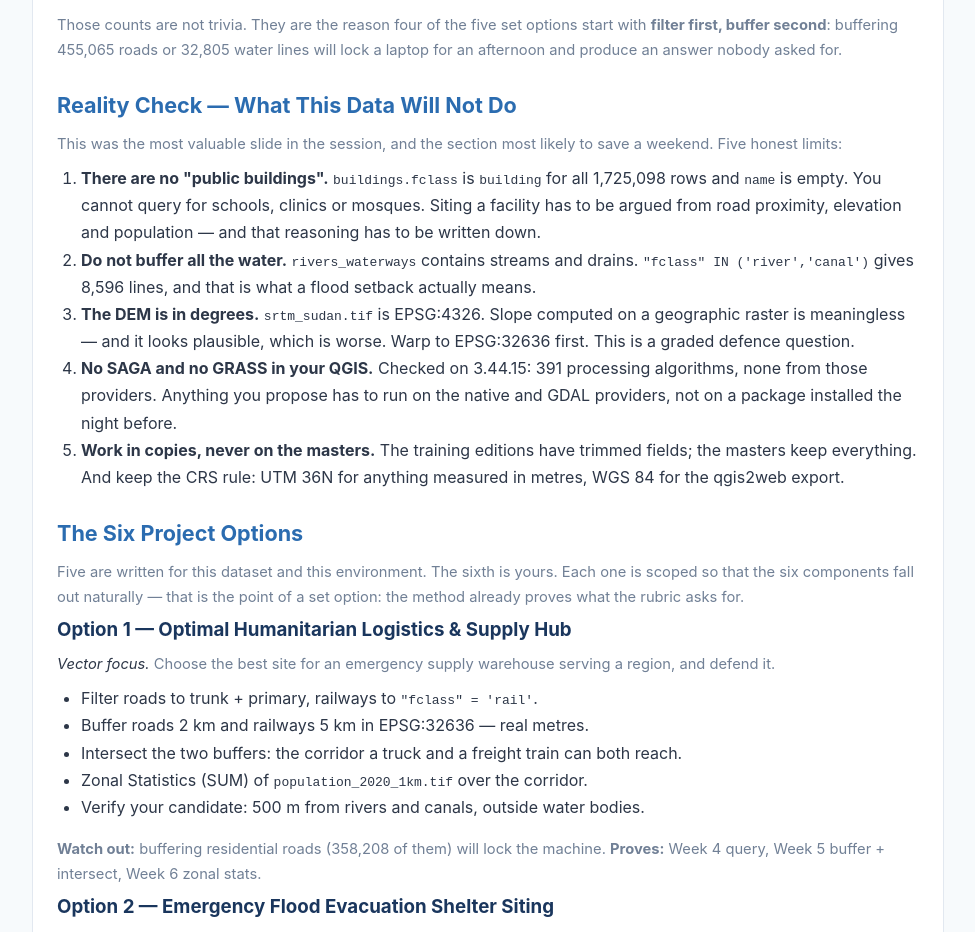
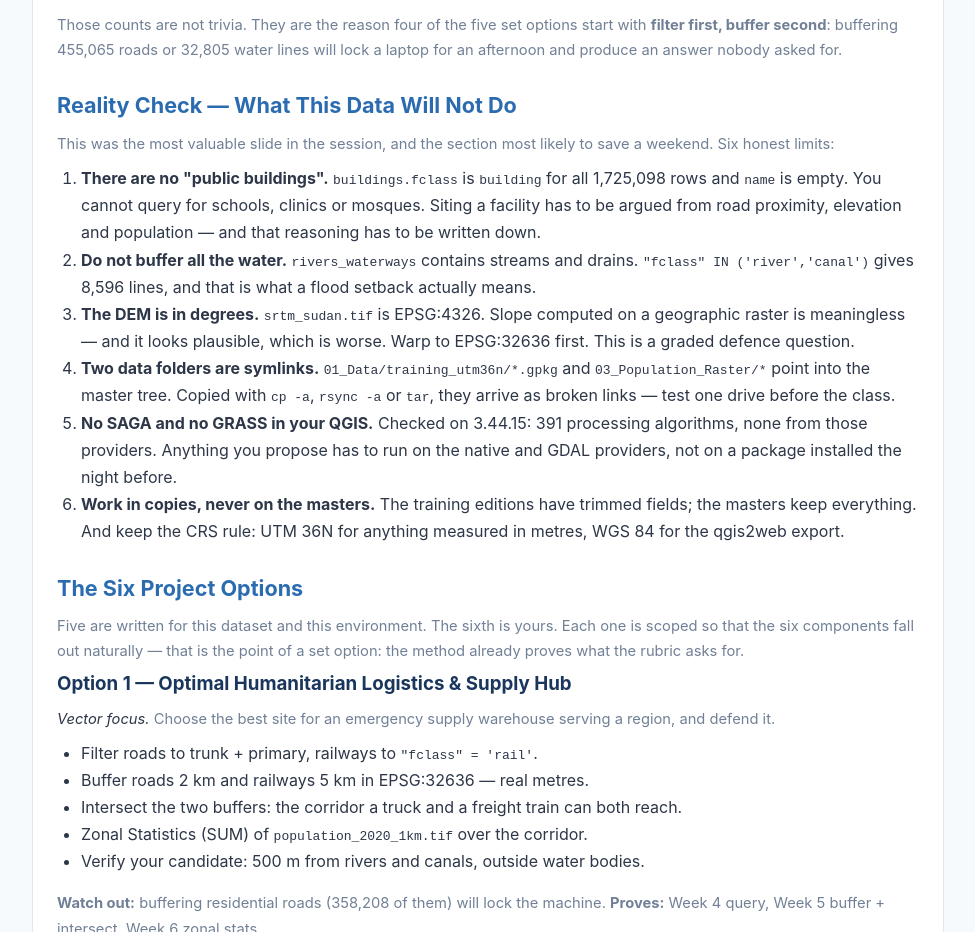
Before and after one commit to saltcotraining-geoai/saltco-site, a plain HTML site: page blog-week9-capstone-briefing-final-session.html in a window 1280 px wide. Shown: the part 2385-3317 px from the top of the page, without its empty margins (152-1127 px from the left). Drawn offline with Linux system fonts and the light colour scheme.

Commit message:
Capstone post: add the symlinked data folders limit (six, not five)

```diff
--- a/blog-week9-capstone-briefing-final-session.html
+++ b/blog-week9-capstone-briefing-final-session.html
@@ -99,11 +99,12 @@
         <p>Those counts are not trivia. They are the reason four of the five set options start with <strong>filter first, buffer second</strong>: buffering 455,065 roads or 32,805 water lines will lock a laptop for an afternoon and produce an answer nobody asked for.</p>
 
         <h2>Reality Check — What This Data Will Not Do</h2>
-        <p>This was the most valuable slide in the session, and the section most likely to save a weekend. Five honest limits:</p>
+        <p>This was the most valuable slide in the session, and the section most likely to save a weekend. Six honest limits:</p>
         <ol style="margin: 0.5rem 0 1rem 1.5rem;">
             <li><strong>There are no "public buildings".</strong> <code>buildings.fclass</code> is <code>building</code> for all 1,725,098 rows and <code>name</code> is empty. You cannot query for schools, clinics or mosques. Siting a facility has to be argued from road proximity, elevation and population — and that reasoning has to be written down.</li>
             <li><strong>Do not buffer all the water.</strong> <code>rivers_waterways</code> contains streams and drains. <code>"fclass" IN ('river','canal')</code> gives 8,596 lines, and that is what a flood setback actually means.</li>
             <li><strong>The DEM is in degrees.</strong> <code>srtm_sudan.tif</code> is EPSG:4326. Slope computed on a geographic raster is meaningless — and it looks plausible, which is worse. Warp to EPSG:32636 first. This is a graded defence question.</li>
+            <li><strong>Two data folders are symlinks.</strong> <code>01_Data/training_utm36n/*.gpkg</code> and <code>03_Population_Raster/*</code> point into the master tree. Copied with <code>cp -a</code>, <code>rsync -a</code> or <code>tar</code>, they arrive as broken links — test one drive before the class.</li>
             <li><strong>No SAGA and no GRASS in your QGIS.</strong> Checked on 3.44.15: 391 processing algorithms, none from those providers. Anything you propose has to run on the native and GDAL providers, not on a package installed the night before.</li>
             <li><strong>Work in copies, never on the masters.</strong> The training editions have trimmed fields; the masters keep everything. And keep the CRS rule: UTM 36N for anything measured in metres, WGS 84 for the qgis2web export.</li>
         </ol>
```
Also changed, not shown: blog.html (+1 -1 lines).
